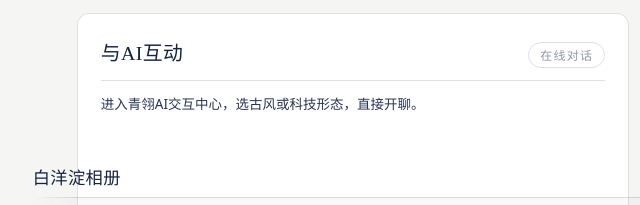
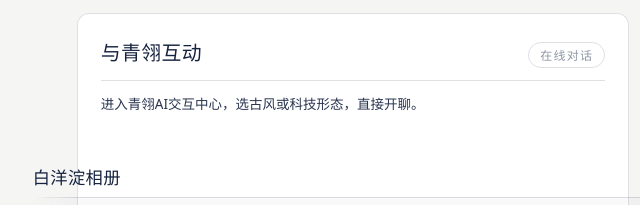
Before and after one commit to meizhishi0608/web-demo, a website: page explore.html in a window 1280 px wide. Shown: the part 491-696 px from the top of the page, 0-640 px from the left. Drawn offline with Linux system fonts and the light colour scheme.

Commit message:
首页：把「与AI互动」这张卡片改名为「与青翎互动」
- explore.html：左栏卡片标题由「与AI互动」改为「与青翎互动」
- styles.css：同步更新两处说明注释

```diff
--- a/assets/styles.css
+++ b/assets/styles.css
@@ -981,7 +981,7 @@ body.is-leaving .hero__foot {
   max-height: 100%;
 }
 
-/* 宽屏并排时：左栏（认识青翎 / 与AI互动）在左，最近更新在右。
+/* 宽屏并排时：左栏（认识青翎 / 与青翎互动）在左，最近更新在右。
    窄屏是上下摞起来的，不受这里影响，仍然是最近更新在上。 */
 @media (min-width: 981px) {
   .hub__mid > #qinglingCards { order: 1; }
@@ -1131,7 +1131,7 @@ body.is-leaving .hero__foot {
 
 /* ---- 认识白洋淀：还没内容的空框架 ---- */
 
-/* ---- 左栏：认识青翎 / 与AI互动（上下两张卡） ---- */
+/* ---- 左栏：认识青翎 / 与青翎互动（上下两张卡） ---- */
 
 /* 两块卡片平分这一栏的高度：合起来正好等于右边「最近更新」的高度 */
 .hub__pair {
--- a/explore.html
+++ b/explore.html
@@ -119,7 +119,7 @@
     <p class="hub__sub">每一段水面都有它的讲法。我们把散落的点位，重新连成一条可以走完的路。</p>
   </section>
 
-  <!-- 中部：宽屏时左栏上下两张卡（认识青翎 / 与AI互动），右栏是「最近更新」 -->
+  <!-- 中部：宽屏时左栏上下两张卡（认识青翎 / 与青翎互动），右栏是「最近更新」 -->
   <div class="hub__mid">
 
     <section class="panel" id="updates" aria-labelledby="updatesTitle">
@@ -182,7 +182,7 @@
 
       <a class="panel panel--link" href="content.html#qingling">
         <span class="panel__head">
-          <span class="panel__title">与AI互动</span>
+          <span class="panel__title">与青翎互动</span>
           <span class="panel__tag">在线对话</span>
         </span>
         <span class="panel__desc">进入青翎AI交互中心，选古风或科技形态，直接开聊。</span>
```
